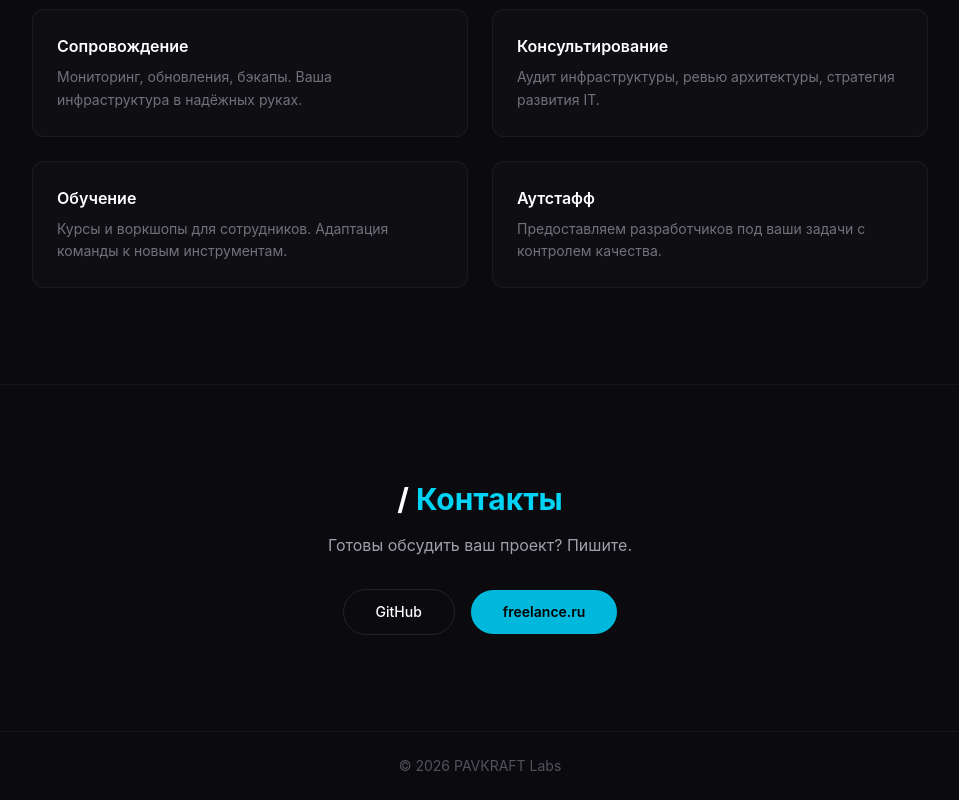
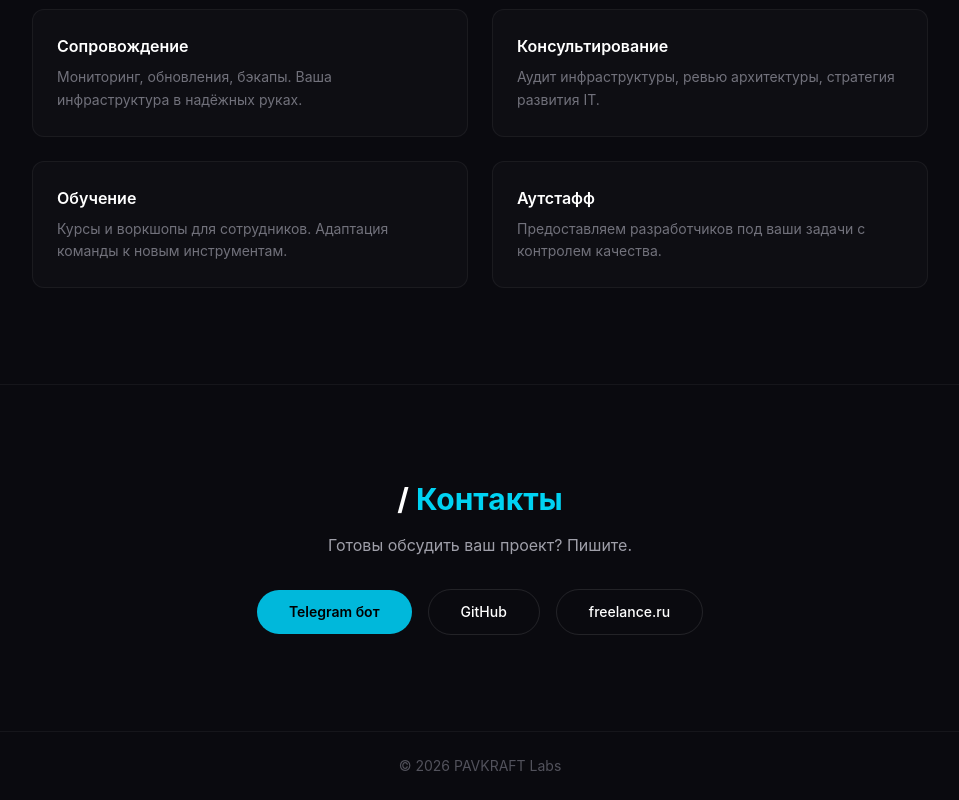
Before and after one commit to pokalo/pokalo.github.io, a React (Vite) app: page / in a window 1280 px wide. Shown: the part 2832-3632 px from the top of the page, without its empty margins (160-1119 px from the left). Built offline with nearby package versions, Linux system fonts and the light colour scheme.

Commit message:
content: add Telegram bot link to contacts

```diff
--- a/src/App.tsx
+++ b/src/App.tsx
@@ -156,6 +156,13 @@ function App() {
           </p>
           <div className="flex flex-wrap items-center justify-center gap-4">
             <a
+              href="https://t.me/PAVkraft_bot"
+              target="_blank"
+              className="inline-block rounded-full bg-cyan-500 px-8 py-3 text-sm font-semibold text-black transition-all hover:bg-cyan-400"
+            >
+              Telegram бот
+            </a>
+            <a
               href="https://github.com/pokalo"
               target="_blank"
               className="inline-block rounded-full border border-white/10 px-8 py-3 text-sm font-medium transition-all hover:border-cyan-500/50 hover:text-cyan-400"
@@ -165,7 +172,7 @@ function App() {
             <a
               href="https://freelance.ru/andreypokalo"
               target="_blank"
-              className="inline-block rounded-full bg-cyan-500 px-8 py-3 text-sm font-semibold text-black transition-all hover:bg-cyan-400"
+              className="inline-block rounded-full border border-white/10 px-8 py-3 text-sm font-medium transition-all hover:border-cyan-500/50 hover:text-cyan-400"
             >
               freelance.ru
             </a>
```
